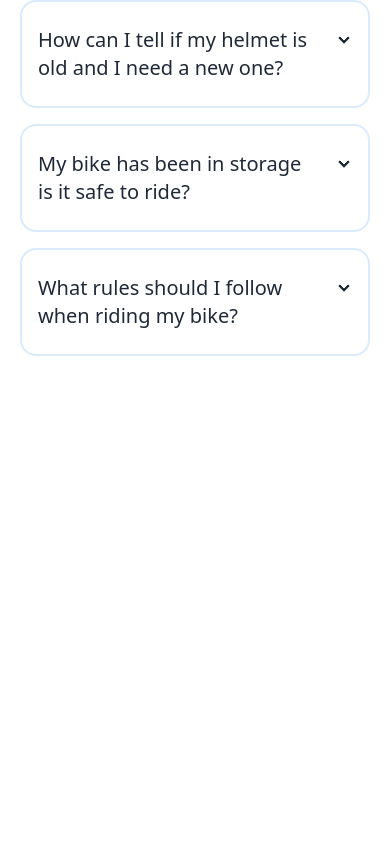
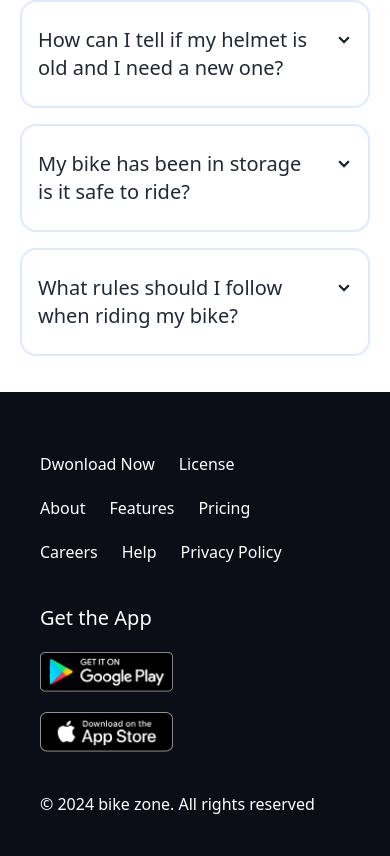
Before and after one commit to mdjasim97/Biker-zone-with-Daisy-UI, a plain HTML site: page index.html in a window 390 px wide. Shown: the part 7695-8551 px from the top of the page. Before the commit the page ends 8087 px from the top, so only its background shows below. Drawn offline with nearby package versions, Linux system fonts and the light colour scheme.

Commit message:
bike zone project responsive done

```diff
--- a/index.html
+++ b/index.html
@@ -430,6 +430,42 @@
        </main>
 
 
+       <!-- footer section start -->
+       <footer class="bg-[#0B0D17] text-white p-10 grid grid-cols-1 md:grid-cols-2 lg:grid-cols-2 lg:px-28">
+
+        <div class="flex-1 text-base">
+          <ul class="flex my-5">
+            <li class="mr-6"><a href="">Dwonload Now</a></li>
+            <li class="mr-6"><a href="">License</a></li>
+          </ul>
+
+          <div class="my-5 lg:flex">
+            <ul class="flex my-5">
+              <li class="mr-6"><a href="">About</a></li>
+              <li class="mr-6"><a href="">Features</a></li>
+              <li class="mr-6"><a href="">Pricing</a></li>
+            </ul>
+
+            <ul class="flex lg:my-5">
+              <li class="mr-6"><a href="">Careers</a></li>
+              <li class="mr-6"><a href="">Help</a></li>
+              <li class="mr-6"><a href="">Privacy Policy</a></li>
+            </ul>
+          </div>
+
+        </div>
+
+        <div class="flex-1 mb-10 md:justify-self-end lg:justify-self-end">
+          <h1 class="text-xl my-5">Get the App</h1>
+          <img src="./images/others/android.png" alt="" class="my-5 h-10">
+          <img src="./images/others/ios.png" alt="" class="h-10">
+        </div>
+
+        <h1>&copy; 2024 bike zone. All rights reserved</h1>
+
+       </footer>
+
+
 
 
 </body>
```
